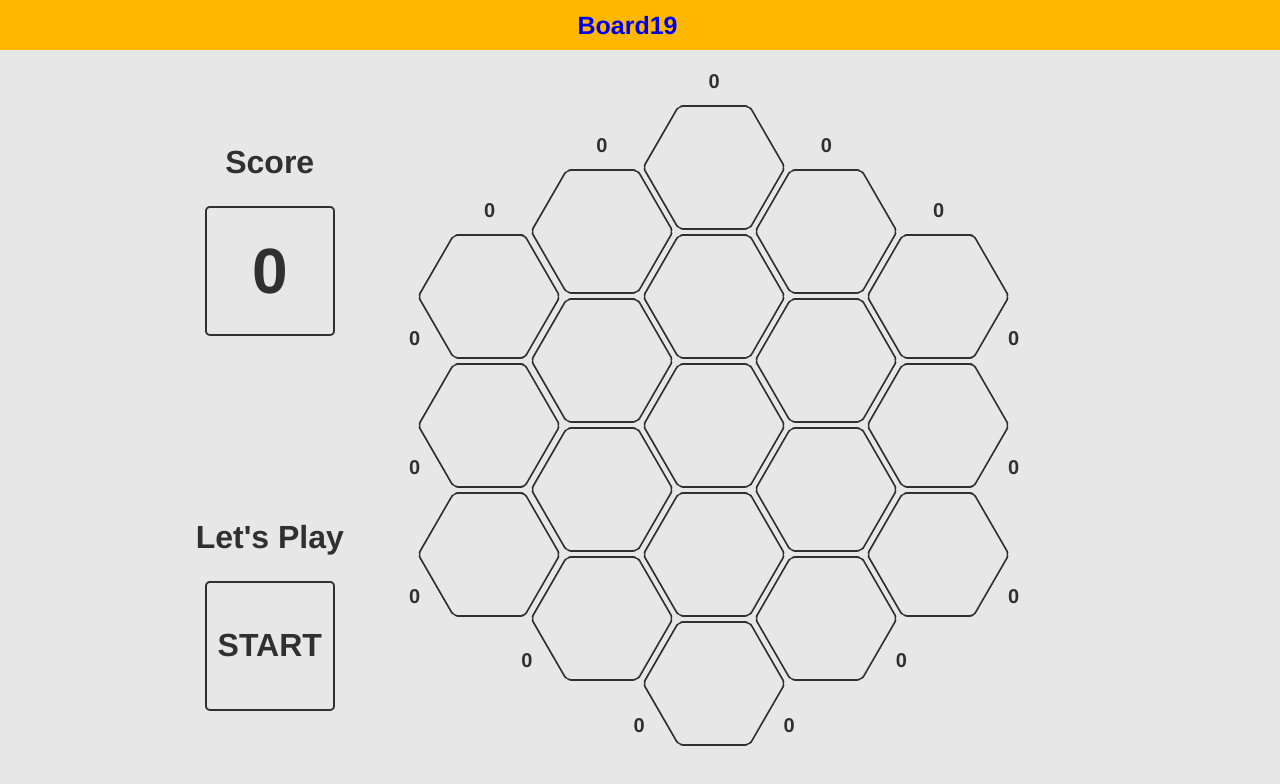
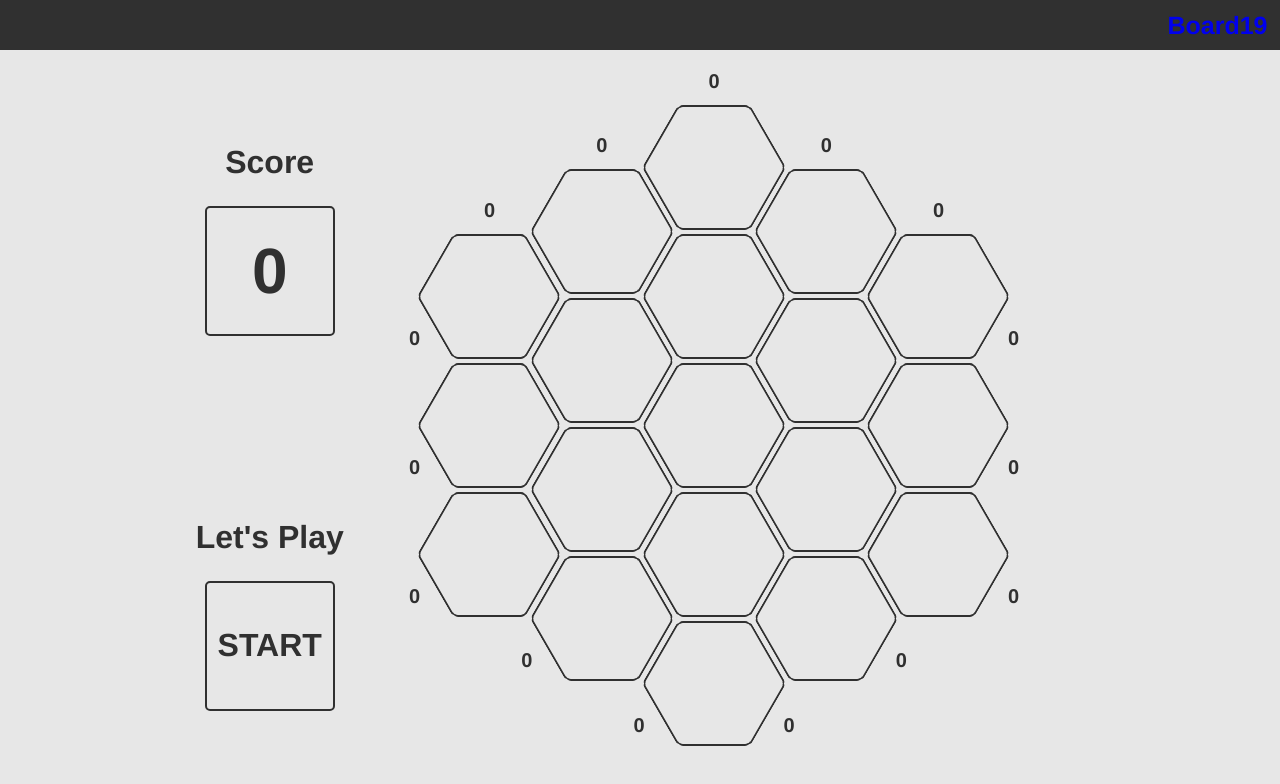
Before and after one commit to ghiringh/6colors, a Vue app: page / in a window 1280 px wide. Shown: the top 784 px of the page. Built offline with nearby package versions, Linux system fonts and the light colour scheme.

Commit message:
improved header visual

```diff
--- a/src/App.vue
+++ b/src/App.vue
@@ -16,14 +16,18 @@ import { RouterLink, RouterView } from 'vue-router'
 @media screen, print {
   header {
     grid-area: 1 / 1 / 2 / 2;
-    background-color: var(--main-color);
-    color: var(--font-main-color);
+    background-color: var(--header-background-color);
+    color: var(--font-neg-color);
+    display: grid;
+    justify-items: center;
   }
 
   nav {
     height: 100%;
+    width: 100%;
+    max-width: 1400px;
     display: flex;
-    justify-content: center;
+    justify-content: right;
     align-items: center;
     font-size: 2.5rem;
     font-weight: bold;
@@ -51,13 +55,6 @@ import { RouterLink, RouterView } from 'vue-router'
   }
 }
 
-/* @media (min-width: 1100px) {
-  main {
-    grid-template-columns: 1fr 5fr;
-    grid-template-rows: 1fr 1fr 2fr;
-  }
-} */
-
 @media (orientation: landscape) {
   main {
     grid-template-columns: 1fr 5fr;
--- a/src/assets/main.css
+++ b/src/assets/main.css
@@ -2,8 +2,6 @@
 
 @media screen, print {
 	:root {
-		--main-color: rgb(255, 183, 0);
-		--dark-background-color: rgb(68, 68, 68);
 		--sqrt3: 1.732051;
 		--hex-height: max(min(100vh/6.4, 100vw/6), 60px);
 		--rec-width: calc(var(--hex-height) / var(--sqrt3));
@@ -15,7 +13,7 @@
 		--hex-border-radius: 0.5rem;
 
 		--pce-gap: max(0.3rem,min(0.6vh,0.6vw));
-		--pce-border-size: var(--hex-border-size);
+		--pce-border-size: max(0.2rem,min(0.5vh,0.5vw));
 		--pce-border-color: var(--board-color);
 		--pce-height: calc(var(--hex-height) - 2 * var(--pce-gap));
 		--pce-width: calc(var(--pce-height) / 2 / var(--sqrt3));
@@ -28,11 +26,12 @@
 		--pce-color6: hsl(281, 100%, 40%);
 		--pce-color7: #00aeff;
 		--pce-color8: magenta;
-		--pce-color9: #fee000;
+		--pce-color9: #ebd003;
 
 		--board-color: rgb(231, 231, 231);
+		--header-background-color: var(--hex-border-color);
 		--font-main-color: var(--hex-border-color);
-		--font-neg-color: white;
+		--font-neg-color: var(--board-color);
 		--font-family: Helvetica, Arial, sans-serif;
 		--font-size-xxl: max(3.5rem,min(8vh,8vw));
 		--font-size-xl: max(1.5rem,min(4vh,4vw));
```
